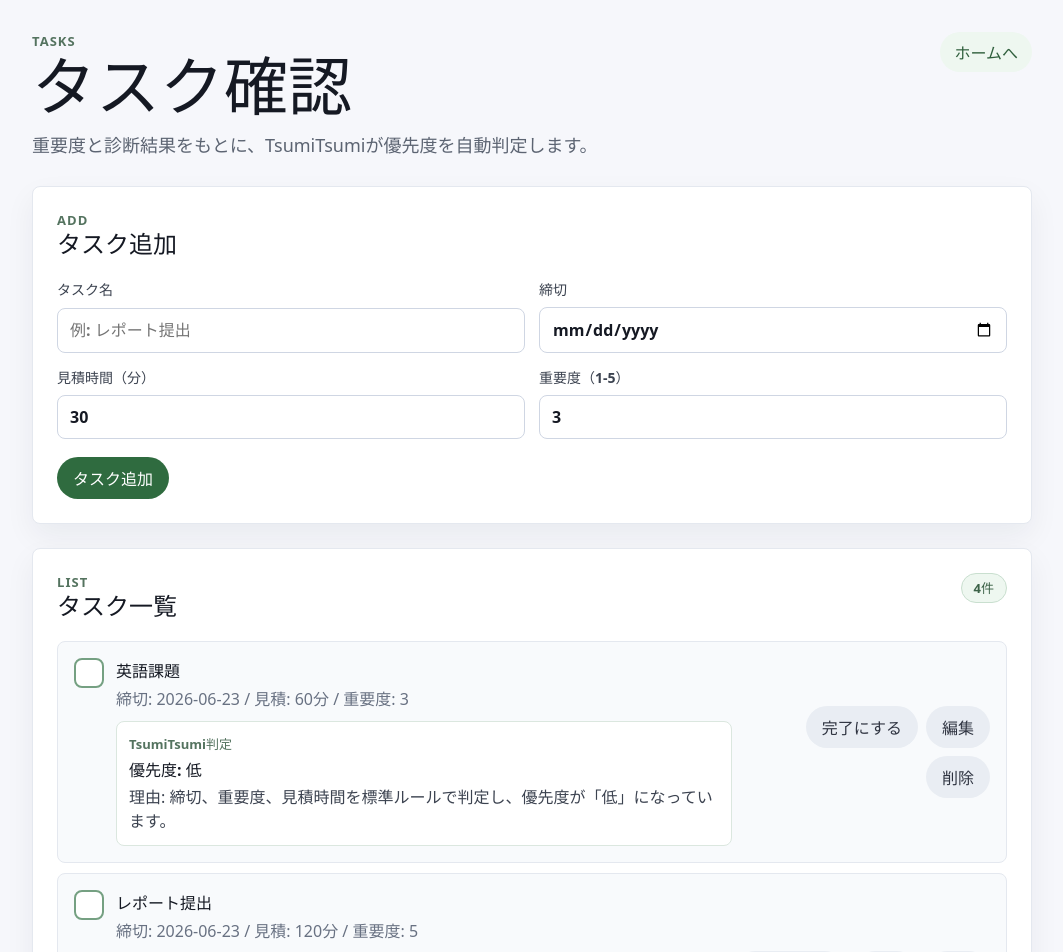
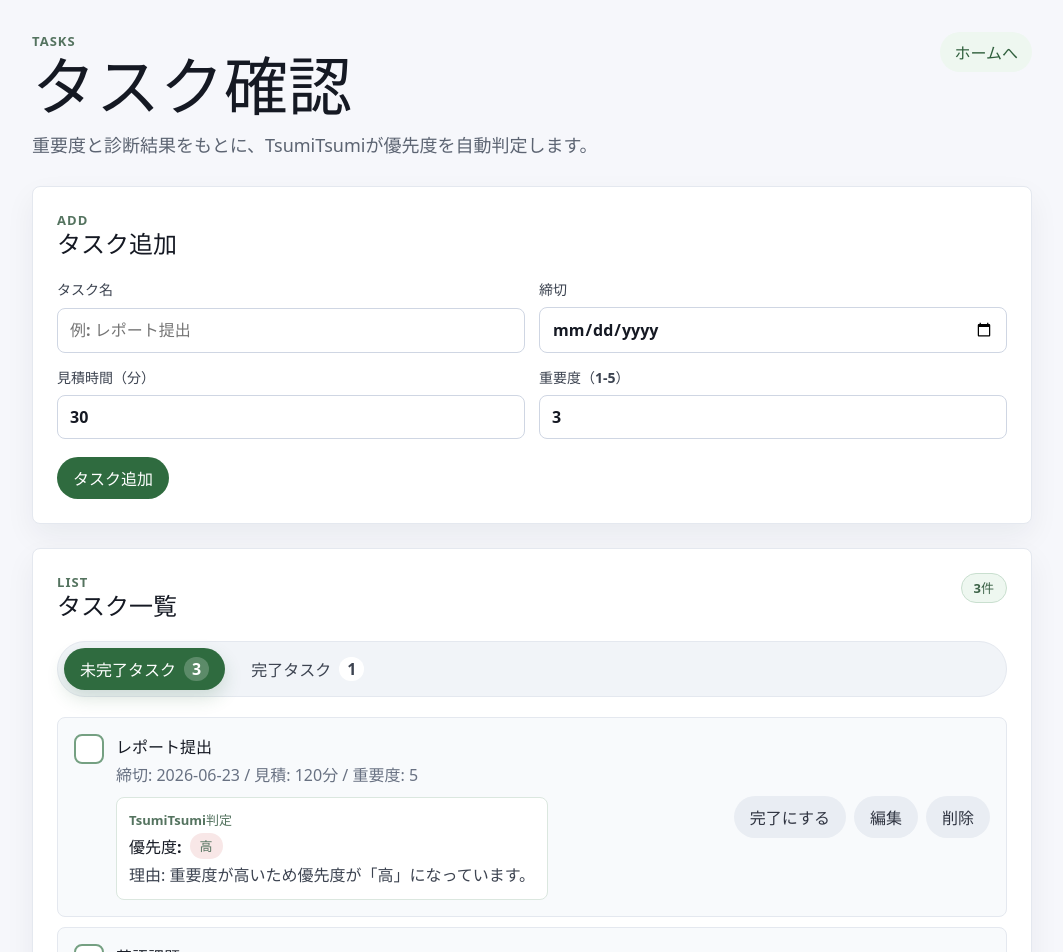
Before and after one commit to 3ackbut/Tsumi-Tsumi, a React (Vite) app: page /tasks in a window 1280 px wide. Shown: the top 952 px of the page, without its empty margins (108-1171 px from the left). Built offline with nearby package versions, Linux system fonts and the light colour scheme.

Commit message:
改善: タスク一覧を優先度順とタブ表示に整理

```diff
--- a/src/App.css
+++ b/src/App.css
@@ -278,6 +278,53 @@ input:focus {
   gap: 10px;
 }
 
+.tab-list {
+  display: flex;
+  flex-wrap: wrap;
+  gap: 10px;
+  margin-top: 20px;
+  padding: 6px;
+  background: #f1f4f8;
+  border: 1px solid #e4e8ef;
+  border-radius: 999px;
+}
+
+.tab-button {
+  display: inline-flex;
+  align-items: center;
+  justify-content: center;
+  gap: 8px;
+  min-height: 42px;
+  padding: 0 16px;
+  color: #3c4350;
+  background: transparent;
+  border-radius: 999px;
+  cursor: pointer;
+  font-weight: 800;
+}
+
+.tab-button.is-active {
+  color: #ffffff;
+  background: #2f6b3f;
+  box-shadow: 0 8px 18px rgba(47, 107, 63, 0.18);
+}
+
+.tab-button span {
+  display: inline-flex;
+  align-items: center;
+  justify-content: center;
+  min-width: 24px;
+  height: 24px;
+  padding: 0 8px;
+  color: inherit;
+  background: rgba(255, 255, 255, 0.22);
+  border-radius: 999px;
+}
+
+.tab-button:not(.is-active) span {
+  background: #ffffff;
+}
+
 .task-list {
   margin-top: 20px;
 }
@@ -337,6 +384,10 @@ input:focus {
 }
 
 .auto-priority-box strong {
+  display: flex;
+  flex-wrap: wrap;
+  align-items: center;
+  gap: 8px;
   color: #151923;
   font-size: 16px;
   text-decoration: none;
@@ -345,6 +396,52 @@ input:focus {
 .auto-priority-box p {
   margin: 0;
   color: #3c4350;
+}
+
+.priority-badge {
+  display: inline-flex;
+  align-items: center;
+  min-height: 26px;
+  padding: 0 10px;
+  border-radius: 999px;
+  font-size: 14px;
+  font-weight: 900;
+}
+
+.priority-高 {
+  color: #8f2d2d;
+  background: #f8e7e7;
+}
+
+.priority-中 {
+  color: #77510b;
+  background: #fff1c7;
+}
+
+.priority-低 {
+  color: #2f5f3c;
+  background: #eef7f0;
+}
+
+.empty-state {
+  display: grid;
+  gap: 8px;
+  margin-top: 20px;
+  padding: 20px;
+  color: #3c4350;
+  background: #f8fafc;
+  border: 1px dashed #cfd6e3;
+  border-radius: 8px;
+}
+
+.empty-state strong {
+  color: #151923;
+  font-size: 18px;
+}
+
+.empty-state p {
+  color: #687182;
+  line-height: 1.7;
 }
 
 .check-button {
@@ -565,8 +662,13 @@ input:focus {
 
   .task-actions button,
   .primary-button,
-  .choice-button {
+  .choice-button,
+  .tab-button {
     width: 100%;
+  }
+
+  .tab-list {
+    border-radius: 8px;
   }
 
   .compact-list li {
--- a/src/pages/Tasks.tsx
+++ b/src/pages/Tasks.tsx
@@ -2,7 +2,31 @@ import { useState } from "react";
 import { Link } from "react-router-dom";
 import { useAppData } from "../hooks/useAppData";
 import type { Task } from "../types/task";
-import { judgeAutoPriority } from "../utils/taskPriority";
+import {
+  judgeAutoPriority,
+  type AutoPriorityLevel,
+} from "../utils/taskPriority";
+
+type TaskTab = "incomplete" | "completed";
+
+interface DisplayTask {
+  task: Task;
+  index: number;
+  autoPriority: ReturnType<typeof judgeAutoPriority>;
+}
+
+const priorityOrder: Record<AutoPriorityLevel, number> = {
+  高: 0,
+  中: 1,
+  低: 2,
+};
+
+function compareDeadline(firstDeadline: string, secondDeadline: string) {
+  return (
+    new Date(`${firstDeadline}T00:00:00`).getTime() -
+    new Date(`${secondDeadline}T00:00:00`).getTime()
+  );
+}
 
 function Tasks() {
   const {
@@ -19,6 +43,33 @@ function Tasks() {
   const [importance, setImportance] = useState(3);
   const [errorMessage, setErrorMessage] = useState("");
   const [editingTaskIndex, setEditingTaskIndex] = useState<number | null>(null);
+  const [activeTab, setActiveTab] = useState<TaskTab>("incomplete");
+  const incompleteTaskCount = tasks.filter((task) => !task.completed).length;
+  const completedTaskCount = tasks.length - incompleteTaskCount;
+  const displayTasks: DisplayTask[] = tasks
+    .map((task, index) => ({
+      task,
+      index,
+      autoPriority: judgeAutoPriority(task, diagnosisResult),
+    }))
+    .filter(({ task }) =>
+      activeTab === "incomplete" ? !task.completed : task.completed,
+    )
+    .sort((firstTask, secondTask) => {
+      if (activeTab === "completed") {
+        return compareDeadline(firstTask.task.deadline, secondTask.task.deadline);
+      }
+
+      const priorityDiff =
+        priorityOrder[firstTask.autoPriority.level] -
+        priorityOrder[secondTask.autoPriority.level];
+
+      if (priorityDiff !== 0) {
+        return priorityDiff;
+      }
+
+      return compareDeadline(firstTask.task.deadline, secondTask.task.deadline);
+    });
 
   const resetForm = () => {
     setName("");
@@ -157,16 +208,51 @@ function Tasks() {
             <p className="eyebrow">List</p>
             <h2>タスク一覧</h2>
           </div>
-          <span className="status-pill">{tasks.length}件</span>
+          <span className="status-pill">
+            {activeTab === "incomplete" ? incompleteTaskCount : completedTaskCount}
+            件
+          </span>
         </div>
 
-        {tasks.length === 0 ? (
-          <p>タスクはありません。</p>
+        <div className="tab-list" role="tablist" aria-label="タスク表示切り替え">
+          <button
+            className={activeTab === "incomplete" ? "tab-button is-active" : "tab-button"}
+            type="button"
+            role="tab"
+            aria-selected={activeTab === "incomplete"}
+            onClick={() => setActiveTab("incomplete")}
+          >
+            未完了タスク
+            <span>{incompleteTaskCount}</span>
+          </button>
+          <button
+            className={activeTab === "completed" ? "tab-button is-active" : "tab-button"}
+            type="button"
+            role="tab"
+            aria-selected={activeTab === "completed"}
+            onClick={() => setActiveTab("completed")}
+          >
+            完了タスク
+            <span>{completedTaskCount}</span>
+          </button>
+        </div>
+
+        {displayTasks.length === 0 ? (
+          <div className="empty-state">
+            <strong>
+              {activeTab === "incomplete"
+                ? "未完了タスクはありません。"
+                : "完了タスクはまだありません。"}
+            </strong>
+            <p>
+              {activeTab === "incomplete"
+                ? "新しいタスクを追加すると、TsumiTsumi判定の優先度順にここへ表示されます。"
+                : "タスクを完了にすると、ここで振り返れるようになります。"}
+            </p>
+          </div>
         ) : (
           <ul className="task-list">
-            {tasks.map((task, index) => {
-              const autoPriority = judgeAutoPriority(task, diagnosisResult);
-
+            {displayTasks.map(({ task, index, autoPriority }) => {
               return (
                 <li
                   className={
@@ -191,7 +277,14 @@ function Tasks() {
                       </p>
                       <div className="auto-priority-box">
                         <span>TsumiTsumi判定</span>
-                        <strong>優先度: {autoPriority.level}</strong>
+                        <strong>
+                          優先度:
+                          <span
+                            className={`priority-badge priority-${autoPriority.level}`}
+                          >
+                            {autoPriority.level}
+                          </span>
+                        </strong>
                         <p>理由: {autoPriority.reason}</p>
                       </div>
                     </div>
```
